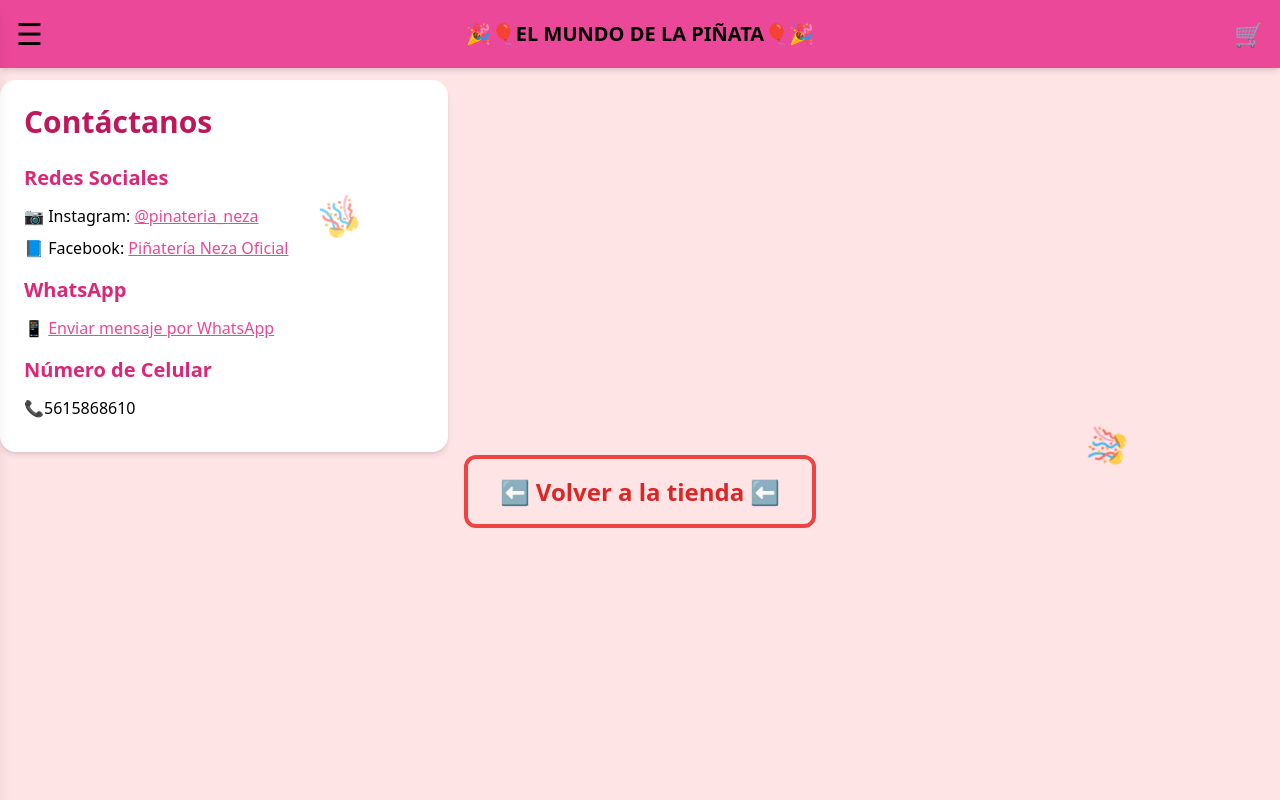
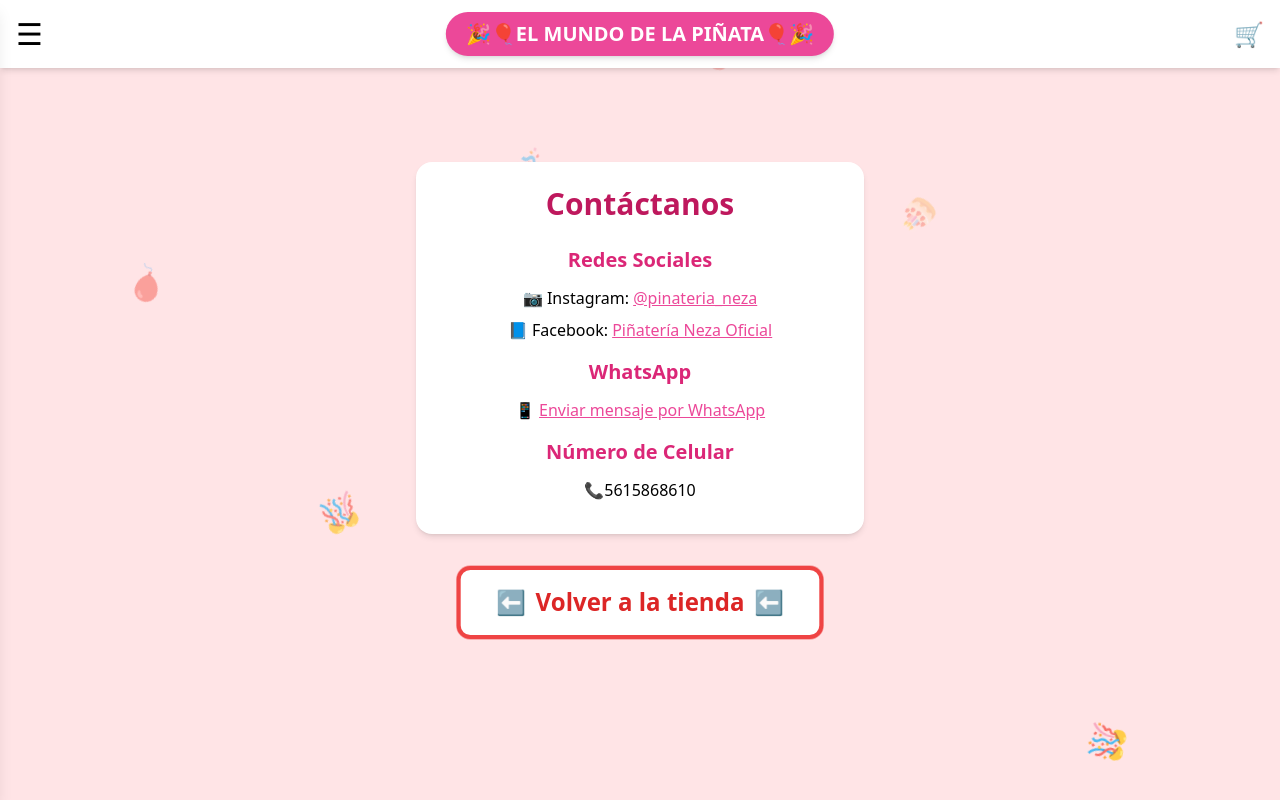
Before and after one commit to KevinIslas1595/El-mundo-de-la-pi-ata, a plain HTML site: page Contacto.html in a window 1280 px wide. Drawn offline with nearby package versions, Linux system fonts and the light colour scheme; some packages are replaced by stand-ins of ours; a script that the page names is missing.

Commit message:
Restaura el diseno de Contacto y anima el boton de volver
- Devuelve al body las clases de centrado originales que mi limpiador
  habia reemplazado (por eso se desmontaba la pagina)
- Cabecera blanca otra vez, con el logo sobre una pastilla rosa
- Boton 'Volver a la tienda' con latido, brillo y flechas que se mueven

```diff
--- a/Contacto.html
+++ b/Contacto.html
@@ -8,15 +8,20 @@
   <script src="https://cdn.jsdelivr.net/npm/sweetalert2@11"></script>
   <link rel="stylesheet" href="css/estilos.css" />
 </head>
-<body class="contacto pt-20">
+<body
+  class="contacto min-h-screen flex flex-col justify-center items-center text-center p-6 relative"
+>
 
 <!-- Encabezado fijo -->
-  <header class="fixed top-0 left-0 w-full bg-pink-500 shadow-md p-4 flex items-center justify-between z-50">
+  <header class="fixed top-0 left-0 w-full bg-white shadow-md p-4 flex items-center justify-between z-50">
     <!-- Botón hamburguesa (izquierda) -->
     <button id="menuBtn" class="text-3xl bg-transparent focus:outline-none hover:scale-110 transition-transform">☰</button>
 
    <!-- Logo centrado con enlace -->
-<a href="principal.html" class="text-xl font-bold absolute left-1/2 transform -translate-x-1/2 hover:underline cursor-pointer">
+<a
+  href="principal.html"
+  class="absolute left-1/2 -translate-x-1/2 bg-pink-500 text-white text-xl font-bold px-5 py-2 rounded-full shadow-md whitespace-nowrap hover:bg-pink-600 hover:scale-105 transition-all cursor-pointer"
+>
   🎉🎈EL MUNDO DE LA PIÑATA🎈🎉
 </a>
     <!-- Carrito (derecha) -->
@@ -78,12 +83,11 @@
       </h2>
       <p class="mb-2">📞5615868610</p>
     </div>
-<div class="text-center mt-6">
-    <a
-      href="principal.html"
-      class="border-4 border-red-500 text-red-600 px-8 py-4 rounded-xl text-2xl font-bold hover:bg-red-100 transition-transform hover:scale-105"
-    >
-      ⬅ Volver a la tienda ⬅
+<div class="text-center mt-8">
+    <a href="principal.html" class="btn-volver">
+      <span class="flecha flecha-izq">⬅</span>
+      Volver a la tienda
+      <span class="flecha flecha-izq">⬅</span>
     </a>
   </div>
 
--- a/css/estilos.css
+++ b/css/estilos.css
@@ -117,6 +117,94 @@ nav {
   z-index: 1;
 }
 
+/* ============================================================
+   BOTÓN "VOLVER A LA TIENDA"
+   ============================================================ */
+.btn-volver {
+  position: relative;
+  display: inline-flex;
+  align-items: center;
+  gap: 0.6rem;
+  padding: 0.9rem 2.2rem;
+  border: 4px solid #ef4444;
+  border-radius: 0.85rem;
+  background: #fff;
+  color: #dc2626;
+  font-size: 1.5rem;
+  font-weight: 700;
+  text-decoration: none;
+  overflow: hidden;
+  animation: latido 2.4s ease-in-out infinite;
+  transition: transform 0.25s ease, background-color 0.25s ease,
+    color 0.25s ease, box-shadow 0.25s ease;
+}
+
+/* Latido suave para que llame la atención sin molestar */
+@keyframes latido {
+  0%,
+  100% {
+    transform: scale(1);
+    box-shadow: 0 0 0 0 rgba(239, 68, 68, 0.45);
+  }
+  50% {
+    transform: scale(1.03);
+    box-shadow: 0 0 0 12px rgba(239, 68, 68, 0);
+  }
+}
+
+/* Brillo que cruza el botón */
+.btn-volver::before {
+  content: "";
+  position: absolute;
+  top: 0;
+  left: -75%;
+  width: 50%;
+  height: 100%;
+  background: linear-gradient(
+    120deg,
+    transparent,
+    rgba(255, 255, 255, 0.75),
+    transparent
+  );
+  transform: skewX(-20deg);
+  animation: brillo 3.5s ease-in-out infinite;
+}
+
+@keyframes brillo {
+  0%,
+  60% {
+    left: -75%;
+  }
+  100% {
+    left: 130%;
+  }
+}
+
+/* Al pasar el ratón: se llena de color y deja de latir */
+.btn-volver:hover,
+.btn-volver:focus-visible {
+  animation-play-state: paused;
+  background: #ef4444;
+  color: #fff;
+  transform: scale(1.08);
+  box-shadow: 0 10px 24px rgba(239, 68, 68, 0.4);
+}
+
+.btn-volver:active {
+  transform: scale(0.98);
+}
+
+/* Las flechas se separan al pasar el ratón */
+.btn-volver .flecha {
+  display: inline-block;
+  transition: transform 0.25s ease;
+}
+
+.btn-volver:hover .flecha-izq,
+.btn-volver:focus-visible .flecha-izq {
+  transform: translateX(-7px);
+}
+
 /* ---------- Accesibilidad: respetar "reducir movimiento" ---------- */
 @media (prefers-reduced-motion: reduce) {
   * {
```
